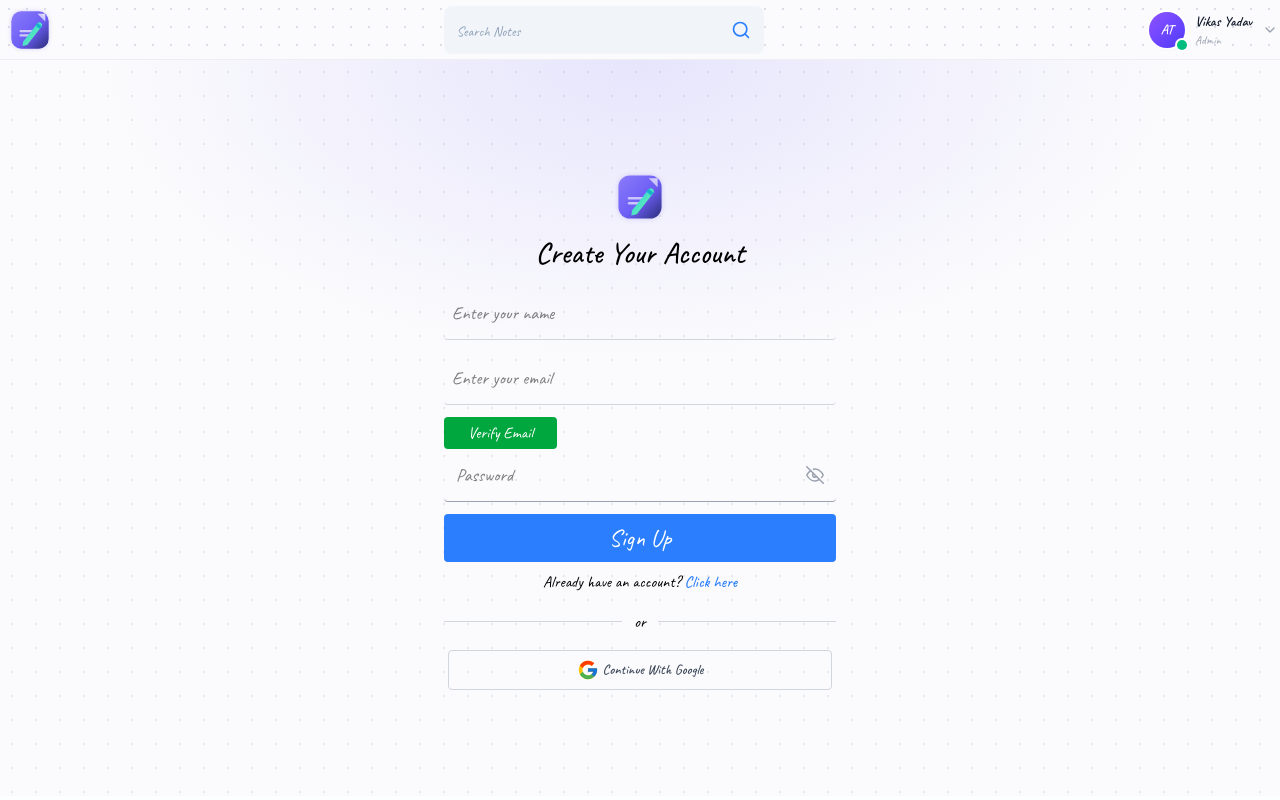
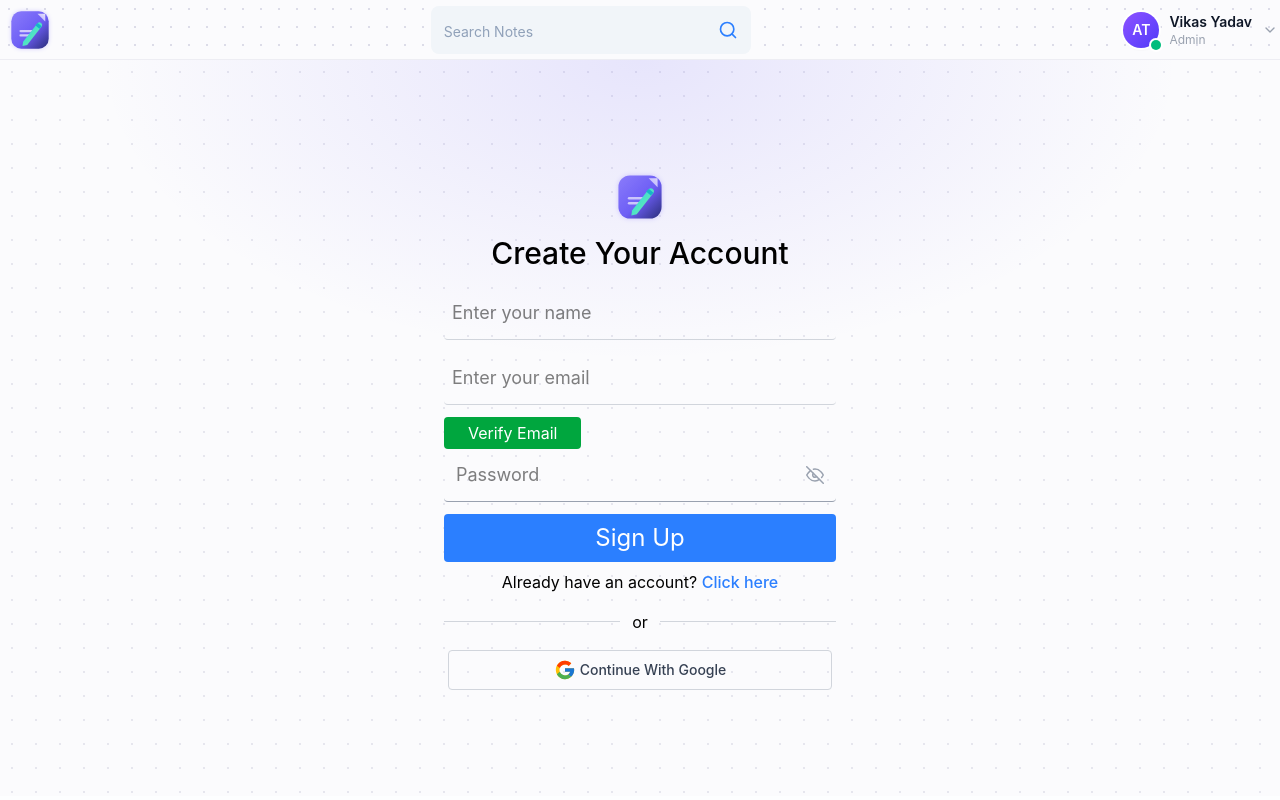
Before and after one commit to vikascoldi/notes, a React app in the folder Frontend/: page /signup in a window 1280 px wide. Built offline with nearby package versions, Linux system fonts and the light colour scheme; the HTML template or start-up script is replaced by a standard one.

Commit message:
auto update

```diff
--- a/Frontend/package.json
+++ b/Frontend/package.json
@@ -5,6 +5,7 @@
   "type": "module",
   "scripts": {
     "dev": "vite",
+    "push": "git add . && git commit -m \"auto update\" && git push",
     "build": "vite build",
     "lint": "oxlint",
     "preview": "vite preview"
--- a/Frontend/src/components/saerchBar/SearchBar.jsx
+++ b/Frontend/src/components/saerchBar/SearchBar.jsx
@@ -8,7 +8,7 @@ const SearchBar = ({
   onClearSearch,
 }) => {
   return (
-    <div className="flex items-center w-60 md:w-80 ml-2 px-3 rounded-lg bg-slate-100 border border-transparent focus-within:border-gray-200 focus-within:bg-white transition-colors duration-200">
+    <div className="flex items-center w-50 md:w-80 ml-2 px-3 rounded-lg bg-slate-100 border border-transparent focus-within:border-gray-200 focus-within:bg-white transition-colors duration-200">
 
       <input
         type="text"
--- a/Frontend/src/index.css
+++ b/Frontend/src/index.css
@@ -1,11 +1,12 @@
 /* @import url('https://fonts.googleapis.com/css2?family=Caveat:wght@400..700&family=Poppins:ital,wght@0,100;0,200;0,300;0,400;0,500;0,600;0,700;0,800;0,900;1,100;1,200;1,300;1,400;1,500;1,600;1,700;1,800;1,900&display=swap'); */
 
-@import url('https://fonts.googleapis.com/css2?family=Caveat:wght@400..700&family=Kalam:wght@300;400;700&family=Poppins:ital,wght@0,100;0,200;0,300;0,400;0,500;0,600;0,700;0,800;0,900;1,100;1,200;1,300;1,400;1,500;1,600;1,700;1,800;1,900&display=swap');
+/* @import url('https://fonts.googleapis.com/css2?family=Caveat:wght@400..700&family=Kalam:wght@300;400;700&family=Poppins:ital,wght@0,100;0,200;0,300;0,400;0,500;0,600;0,700;0,800;0,900;1,100;1,200;1,300;1,400;1,500;1,600;1,700;1,800;1,900&display=swap'); */
+@import url('https://fonts.googleapis.com/css2?family=Caveat:wght@400..700&family=Kalam:wght@300;400;700&family=Poppins:ital,wght@0,100;0,200;0,300;0,400;0,500;0,600;0,700;0,800;0,900;1,100;1,200;1,300;1,400;1,500;1,600;1,700;1,800;1,900&family=Roboto+Slab:wght@100..900&display=swap');
 @import "tailwindcss";
 
 @layer base {
   html {
-    font-family: "Caveat"  ;
+    font-family: "Poppins" "Caveat"  ;
   }
 
   body {
--- a/Frontend/vite.config.js
+++ b/Frontend/vite.config.js
@@ -4,5 +4,10 @@ import tailwindcss from '@tailwindcss/vite'
 
 // https://vite.dev/config/
 export default defineConfig({
-  plugins: [react(),tailwindcss()],
+  plugins: [react(), tailwindcss()],
+
+  server: {
+    host: '0.0.0.0',
+    port: 5173,
+  },
 })
```
